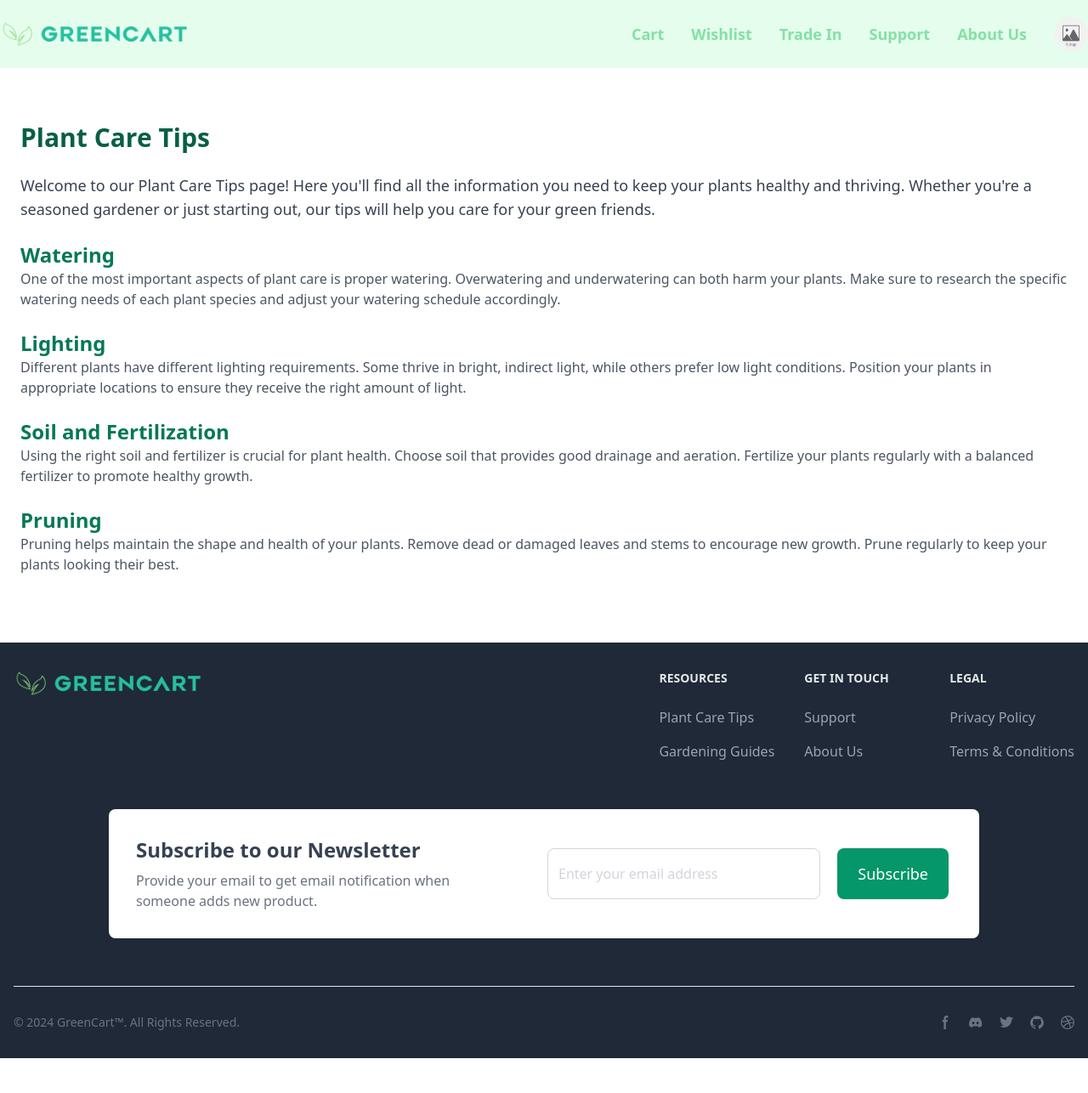
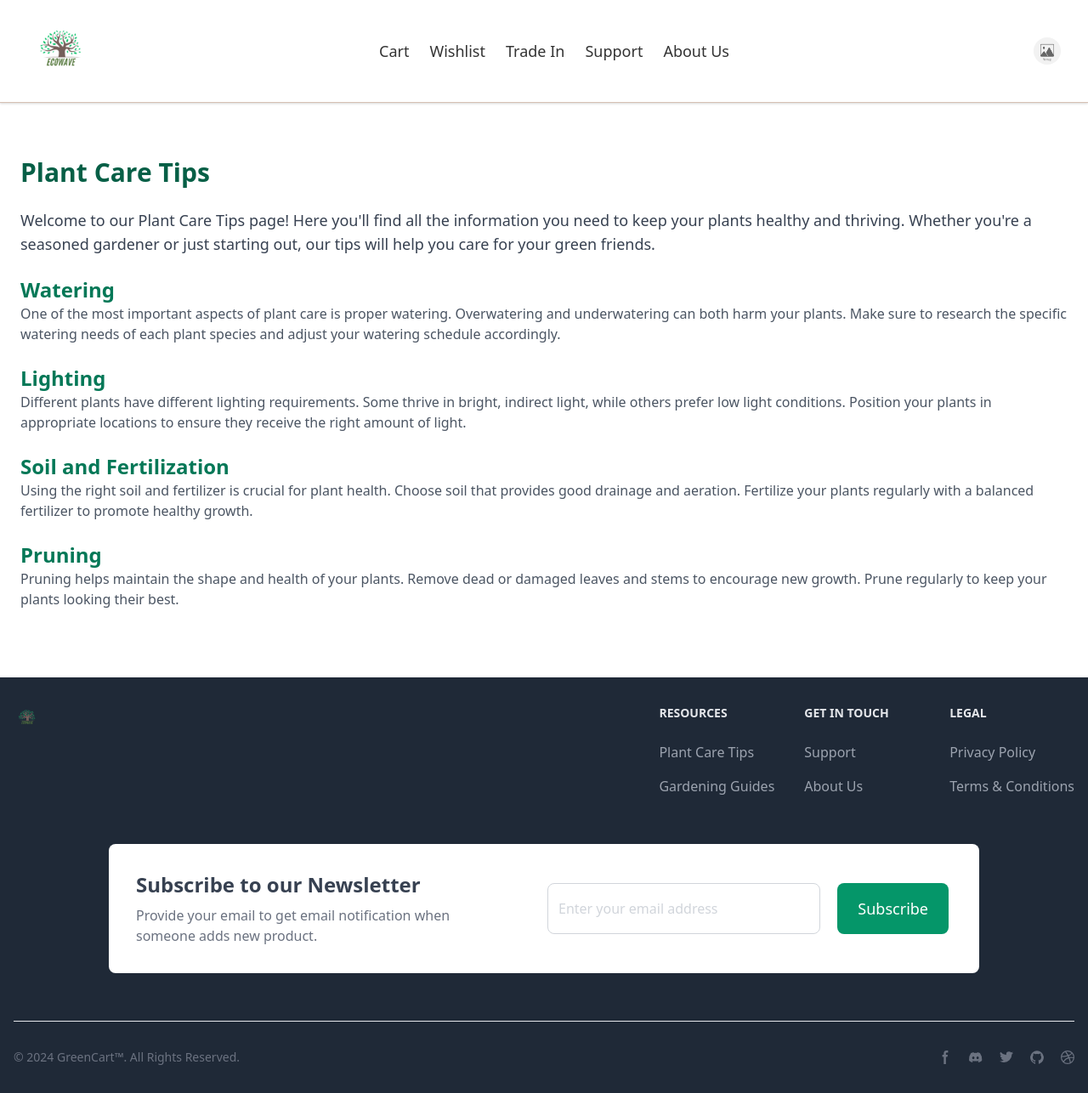
Before and after one commit to vidushichauhan/EcoWave, a Django app: page /plant-care-tips/ in a window 1280 px wide. Shown: the whole page at 85% size. Before the commit the page ends 1245 px from the top, so only its background shows below. Run offline with Django 4.2, Linux system fonts and the light colour scheme; a user stored in the database is signed in; data comes from the database, SQL or seed files in the repository; some libraries are stand-ins or nearby versions.

Commit message:
Navbar Changes

```diff
--- a/GreenCartEcom/urls.py
+++ b/GreenCartEcom/urls.py
@@ -11,5 +11,6 @@ urlpatterns = [
     path('gardening-guides/', views.gardening_guides, name='gardening_guides'),
     path('plant-care-tips/', views.plant_care_tips, name='plant_care_tips'),
     path('subscribe/', views.subscribe, name='subscribe'),
+    path('unverified-products/', views.unverified_products, name='unverified_products'),
 
 ]
--- a/GreenCartEcom/views.py
+++ b/GreenCartEcom/views.py
@@ -11,7 +11,7 @@ def index(request):
     if request.user.is_authenticated:
         return redirect('Shop:home')  # Redirect to home page if user is already logged in
     # productList = Product.objects.all()
-    productList = Product.objects.filter(in_stock=True)
+    productList = Product.objects.filter(is_verified=True, in_stock=True)
     productList = [product for product in productList if product.days_left() > 0]
     offerPosterList = offer.objects.all()
     # Fetch all products
@@ -19,6 +19,19 @@ def index(request):
         'products': productList,
         'offers': offerPosterList
     })
+
+def unverified_products(request):
+
+    unverified_products = Product.objects.filter(is_verified=True, in_stock=True)
+    unverified_products_list = [product for product in unverified_products if product.days_left() > 0]
+    return render(request, 'Dashboard/unverified_products.html', {'unverified_products': unverified_products_list})
+
+def unverified_products(request):
+    # Ensure only admins or staff can access this
+    if not request.user.is_staff:
+        return redirect('homepage')
+    products = Product.objects.filter(is_verified=False)
+    return render(request, 'Dashboard/unverified_products.html', {'products': products})
 
 def contact(request):
     return render(request, 'Dashboard/contact.html')
--- a/Shop/models.py
+++ b/Shop/models.py
@@ -22,7 +22,7 @@ class Product(models.Model):
     updated_at = models.DateTimeField(auto_now=True)
     user_id = models.CharField(max_length=10, default="1")
     expiry_date = models.DateTimeField(blank=True, null=True)
-
+    is_verified = models.BooleanField(default=False, help_text="Mark this product as verified to display on homepage")
     # Trade-In Specific Fields
     condition_choices = [
         ('new', 'New'),
--- a/Shop/templates/Shop/navbar.html
+++ b/Shop/templates/Shop/navbar.html
@@ -3,55 +3,107 @@
 <html lang="en">
 <head>
     <meta charset="UTF-8">
-    <title>Title</title>
+    <meta name="viewport" content="width=device-width, initial-scale=1.0">
     <link href="https://cdn.jsdelivr.net/npm/tailwindcss@2.2.19/dist/tailwind.min.css" rel="stylesheet">
+    <title>{% block title %}GreenCart{% endblock %}</title>
+    <style>
+        nav {
+            background-color: #E4E0E1;
+            border-bottom: 1px solid #D6C0B3;
+            padding: 1.5rem 2rem;
+        }
+
+        nav .nav-links a {
+            color: #333333;
+            font-weight: 500;
+            margin-right: 1.5rem;
+            transition: color 0.3s ease;
+        }
+
+        nav .nav-links a:hover {
+            color: #2A8456;
+        }
+
+        .dropdown-menu {
+            position: absolute;
+            top: 100%;
+            right: 0;
+            display: none;
+            background-color: white;
+            border: 1px solid #E5E7EB;
+            border-radius: 0.5rem;
+            box-shadow: 0 4px 6px rgba(0, 0, 0, 0.1);
+            z-index: 1000;
+            width: 200px;
+        }
+
+        .dropdown-menu a {
+            display: block;
+            padding: 0.75rem 1rem;
+            color: #333333;
+            text-decoration: none;
+            font-weight: 500;
+        }
+
+        .dropdown-menu a:hover {
+            background-color: #F3F4F6;
+            color: #2A8456;
+        }
+
+
+        .profile-section img {
+            cursor: pointer;
+        }
+    </style>
 </head>
 <body>
-<nav class="py-5 flex-wrap bg-green-100/75">
-    <div class="container mx-auto px-6 md:px-0">
-        <div class="flex items-center justify-between">
-
-            <div class="flex items-center">
-                <a href="/shop" class="flex items-center mb-4 sm:mb-0 space-x-3 rtl:space-x-reverse">
-                    <img src="{% static 'images/logo.png' %}" class="h-8" alt="GreenCart Logo" />
+    <!-- Navigation Bar -->
+    <nav class="flex items-center justify-between bg-white py-5 shadow">
+    <!-- Logo Section -->
+    <div class="flex items-center space-x-3">
+        <a href="/shop" class="flex items-center">
+            <img src="{% static 'images/logo.png' %}" alt="GreenCart Logo" class="h-20 w-auto">
         </a>
     </div>
 
-            <!-- Navigation Links (Visible on larger screens) -->
-            <div class="hidden md:flex items-center space-x-4 relative">
-                <a href="{% url 'AddToCart:cart' %}" class="pr-4 text-green-500/50 hover:text-green-600 text-lg font-semibold">Cart</a>
-                <a href="{% url 'AddToCart:wishlist' %}" class="pr-4 text-green-500/50 hover:text-green-600 text-lg font-semibold">Wishlist</a>
-                <a href="{% url 'Shop:product_list' %}" class="pr-4 text-green-500/50 hover:text-green-600 text-lg font-semibold">Trade In</a>
-                <a href="{% url 'support:support-home' %}" class="pr-4 text-green-500/50 hover:text-green-600 text-lg font-semibold">Support</a>
-                <a href="{% url 'GreenCartEcom:about' %}" class="pr-4 text-green-500/50 hover:text-green-600 text-lg font-semibold">About Us</a>
-                <img id="avatar" class="w-10 h-10 rounded-full cursor-pointer hover:border"  src="{{ user_profile_pic }}" alt="Rounded avatar">
-                <div id="dropdown"  class="hidden absolute right-0 top-full mt-2 w-48 bg-white rounded-md shadow-lg py-2 z-20">
-                    <a href="{% url 'Profile:get_user_details' %}" class="block px-4 py-2 text-green hover:bg-gray-100">Profile</a>
-                    <a href="{% url 'Auth:logout' %}" class="block px-4 py-2 text-green hover:bg-gray-100">Logout</a>
+
+
+        <!-- Navigation Links -->
+        <div class="nav-links flex items-center">
+            <a href="{% url 'AddToCart:cart' %}" class="text-lg">Cart</a>
+            <a href="{% url 'AddToCart:wishlist' %}" class="text-lg">Wishlist</a>
+            <a href="{% url 'Shop:product_list' %}" class="text-lg">Trade In</a>
+            <a href="{% url 'support:support-home' %}" class="text-lg">Support</a>
+            <a href="{% url 'GreenCartEcom:about' %}" class="text-lg">About Us</a>
+        </div>
+
+        <!-- Profile Section -->
+        <div class="profile-section relative">
+            <img id="avatar" src="{{ user_profile_pic }}" alt="User Avatar" class="w-8 h-8 rounded-full">
+            <!-- Dropdown Menu -->
+            <div id="dropdown-menu" class="dropdown-menu">
+                <a href="{% url 'Profile:get_user_details' %}">Profile</a>
+                <a href="{% url 'Auth:logout' %}">Logout</a>
             </div>
         </div>
+    </nav>
 
+    <!-- JavaScript for Dropdown Functionality -->
     <script>
-                document.getElementById('avatar').addEventListener('click', function() {
-                    const dropdown = document.getElementById('dropdown');
-                    if (dropdown.classList.contains('hidden')) {
-                        dropdown.classList.remove('hidden');
-                    } else {
-                        dropdown.classList.add('hidden');
-                    }
+        const avatar = document.getElementById('avatar');
+        const dropdownMenu = document.getElementById('dropdown-menu');
+
+        // Toggle dropdown on click
+        avatar.addEventListener('click', () => {
+            dropdownMenu.style.display = dropdownMenu.style.display === 'block' ? 'none' : 'block';
         });
 
-                // Close the dropdown if the user clicks outside of it
-                document.addEventListener('click', function(event) {
-                    const dropdown = document.getElementById('dropdown');
-                    const avatar = document.getElementById('avatar');
-                    if (!dropdown.contains(event.target) && !avatar.contains(event.target)) {
-                        dropdown.classList.add('hidden');
+        // Close dropdown when clicking outside
+        document.addEventListener('click', (event) => {
+            if (!avatar.contains(event.target) && !dropdownMenu.contains(event.target)) {
+                dropdownMenu.style.display = 'none';
             }
         });
     </script>
-        </div>
-    </div>
-</nav>
 </body>
 </html>
```
Also changed, not shown: GreenCartEcom/templates/Dashboard/index.html (+5 -6 lines), GreenCartEcom/templates/Dashboard/navbar.html (+46 -28 lines), GreenCartEcom/templates/Dashboard/unverified_products.html (added, +36 -0 lines), GreenCartEcom/templates/Dashboard/waiting_approval.html (added, +10 -0 lines), Shop/admin.py (+6 -1 lines), Shop/migrations/0017_product_is_verified.py (added), media/certifications/Untitled_design_1.png (added), media/product_images/logo.png (deleted), media/products/Cleaning_Set_ZI1Fq0t.jpeg (added), media/products/Cleaning_Set_mMdgWSE.jpeg (added), media/profile_pics/Profile_Pic_F3dnM9Y.png (renamed from media/profile_pics/Profile_Pic.png), static/images/EcoWave.png (deleted), static/images/logo.png, static/images/logoEco.png (deleted). Lines whose indentation alone changed are shown as unchanged.
